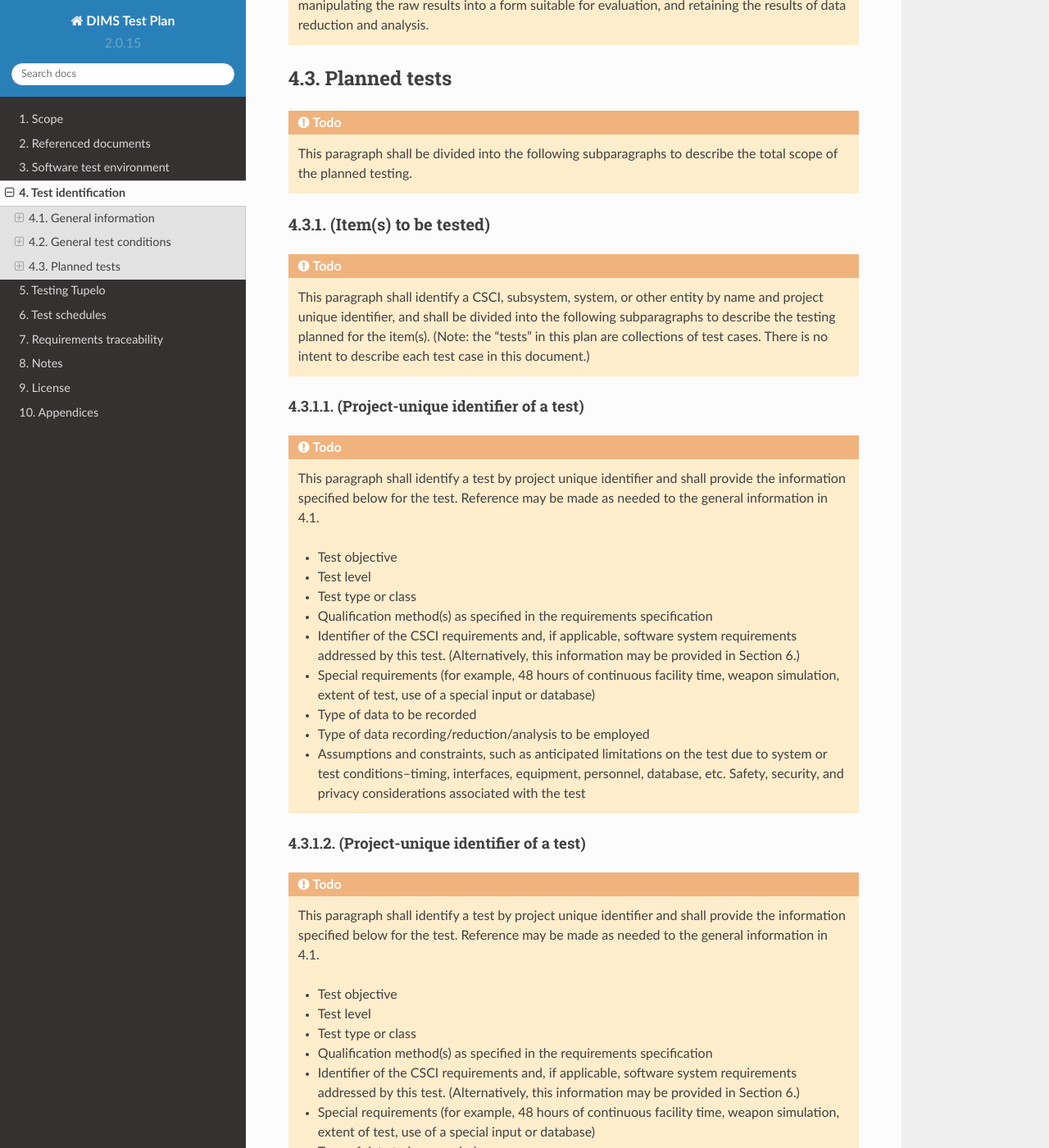
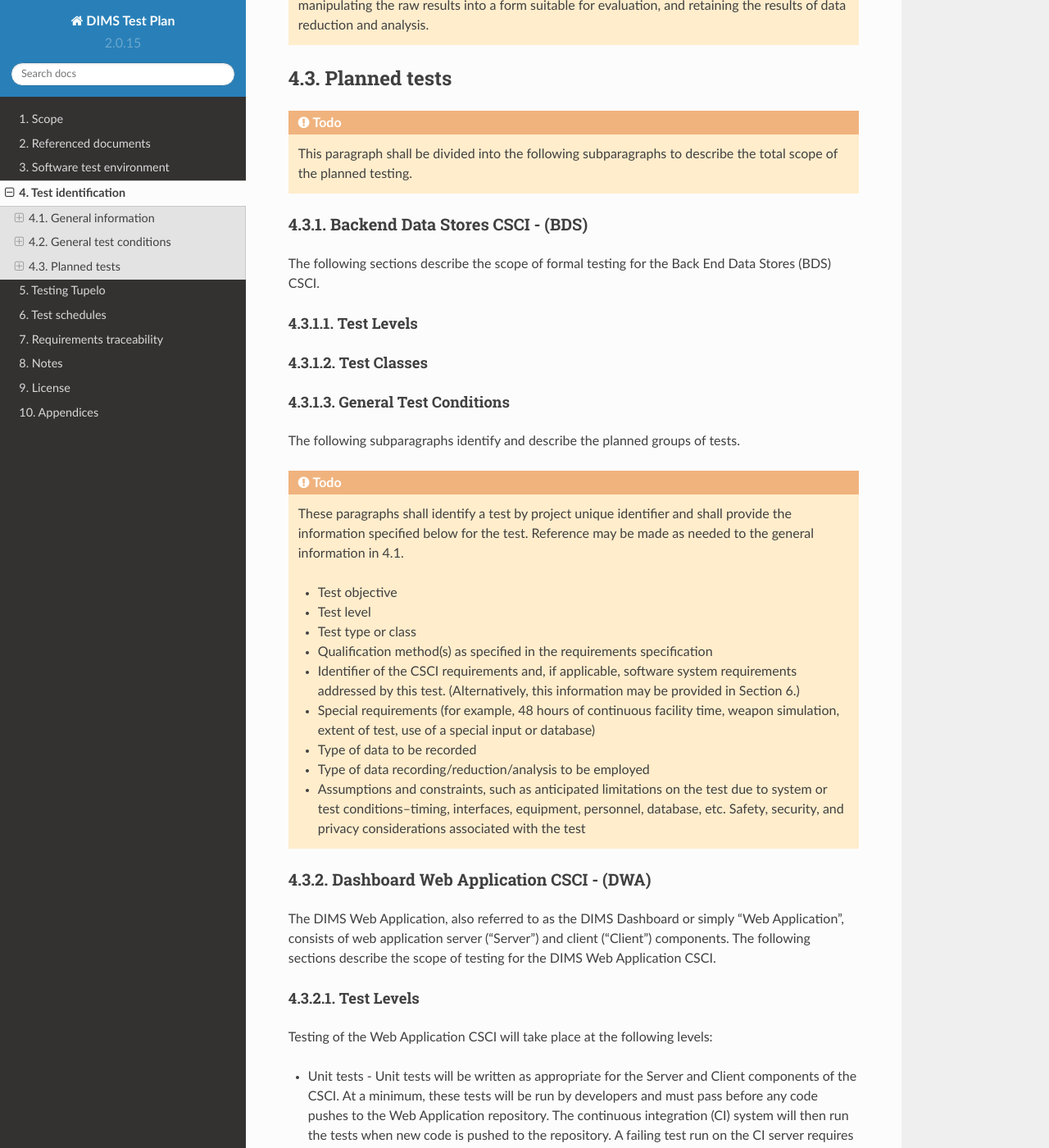
Before and after one commit to uw-dims/dims-tp, a Sphinx documentation site: the page built from source/testidentification.rst, in a window 1280 px wide and 1400 px high, scrolled down 2026 px. Shown: the whole window at 82% size. Built offline with Sphinx 7.4.7 and the Read the Docs theme 2.0.0, drawn with Linux system fonts in a browser that asks for light colours; some of the changed text lies outside the part shown.

Commit message:
Add sections for each CSCI, modelled on Dashboard example

```diff
--- a/source/testidentification.rst
+++ b/source/testidentification.rst
@@ -138,28 +138,37 @@
    This paragraph shall be divided into the following subparagraphs to describe
    the total scope of the planned testing.
 
-.. _itemstobetested_1:
+..
 
-(Item(s) to be tested)
-~~~~~~~~~~~~~~~~~~~~~~
+.. _bdscsci:
+
+Backend Data Stores CSCI - (BDS)
+~~~~~~~~~~~~~~~~~~~~~~~~~~~~~~~~
+
+The following sections describe the scope of formal testing for the Back End
+Data Stores (BDS) CSCI.
+
+
+.. _bdslevels:
+
+Test Levels
+^^^^^^^^^^^
+
+.. _bdsclasses:
+
+Test Classes
+^^^^^^^^^^^^
+
+.. _bdsconditions:
+
+General Test Conditions
+^^^^^^^^^^^^^^^^^^^^^^^
+
+The following subparagraphs identify and describe the planned groups of tests.
 
 .. todo::
 
-    This paragraph shall identify a CSCI, subsystem, system, or other entity by
-    name and project unique identifier, and shall be divided into the following
-    subparagraphs to describe the testing planned for the item(s). (Note: the
-    "tests" in this plan are collections of test cases. There is no intent to
-    describe each test case in this document.)
-
-
-.. _projectid_1:
-
-(Project-unique identifier of a test)
-^^^^^^^^^^^^^^^^^^^^^^^^^^^^^^^^^^^^^
-
-.. todo::
-
-   This paragraph shall identify a test by project unique identifier and shall
+   These paragraphs shall identify a test by project unique identifier and shall
    provide the information specified below for the test. Reference may be made
    as needed to the general information in 4.1.
 
@@ -181,42 +190,18 @@
 
 ..
 
-.. _projectid_2:
 
-(Project-unique identifier of a test)
-^^^^^^^^^^^^^^^^^^^^^^^^^^^^^^^^^^^^^
+.. _dwacsci:
 
-.. todo::
-
-   This paragraph shall identify a test by project unique identifier and shall
-   provide the information specified below for the test. Reference may be made
-   as needed to the general information in 4.1.
-
-   + Test objective
-   + Test level
-   + Test type or class
-   + Qualification method(s) as specified in the requirements specification
-   + Identifier of the CSCI requirements and, if applicable, software system
-     requirements addressed by this test. (Alternatively, this information may be
-     provided in Section 6.)
-   + Special requirements (for example, 48 hours of continuous facility time, weapon
-     simulation, extent of test, use of a special input or database)
-   + Type of data to be recorded
-   + Type of data recording/reduction/analysis to be employed
-   + Assumptions and constraints, such as anticipated limitations on the test
-     due to system or test conditions--timing, interfaces, equipment,
-     personnel, database, etc.  Safety, security, and privacy considerations
-     associated with the test
-
-..
-
-DIMS Web Application CSCI - (Unique Identifier)
-~~~~~~~~~~~~~~~~~~~~~~~~~~~~~~~~~~~~~~~~~~~~~~~
+Dashboard Web Application CSCI - (DWA)
+~~~~~~~~~~~~~~~~~~~~~~~~~~~~~~~~~~~~~~
 
 The DIMS Web Application, also referred to as the DIMS Dashboard or simply
 "Web Application", consists of
 web application server ("Server") and client ("Client") components. The following sections
 describe the scope of testing for the DIMS Web Application CSCI.
+
+.. _dwalevels:
 
 Test Levels
 ^^^^^^^^^^^
@@ -316,3 +305,100 @@
    #. Test type or class: Expected value, erroneous input
    #. Qualification method: Test
    #. Type of data to be recorded: Tester, Execution date, Status (Pass/Fail)
+
+.. _diutcsci:
+
+Data Integration and User Tools CSCI - (DIUT)
+~~~~~~~~~~~~~~~~~~~~~~~~~~~~~~~~~~~~~~~~~~~~~
+
+The following sections describe the scope of formal testing for the Data
+Integration and User Tools (DIUT) CSCI.
+
+.. _diutlevels:
+
+Test Levels
+^^^^^^^^^^^
+
+.. _diutclasses:
+
+Test Classes
+^^^^^^^^^^^^
+
+.. _diutconditions:
+
+General Test Conditions
+^^^^^^^^^^^^^^^^^^^^^^^
+
+The following subparagraphs identify and describe the planned groups of tests.
+
+.. todo::
+
+   These paragraphs shall identify a test by project unique identifier and shall
+   provide the information specified below for the test. Reference may be made
+   as needed to the general information in 4.1.
+
+   + Test objective
+   + Test level
+   + Test type or class
+   + Qualification method(s) as specified in the requirements specification
+   + Identifier of the CSCI requirements and, if applicable, software system
+     requirements addressed by this test. (Alternatively, this information may be
+     provided in Section 6.)
+   + Special requirements (for example, 48 hours of continuous facility time, weapon
+     simulation, extent of test, use of a special input or database)
+   + Type of data to be recorded
+   + Type of data recording/reduction/analysis to be employed
+   + Assumptions and constraints, such as anticipated limitations on the test
+     due to system or test conditions--timing, interfaces, equipment,
+     personnel, database, etc.  Safety, security, and privacy considerations
+     associated with the test
+
+..
+
+.. _vliscsci:
+
+Vertical/Lateral Information Sharing CSCI - (VLIS)
+~~~~~~~~~~~~~~~~~~~~~~~~~~~~~~~~~~~~~~~~~~~~~~~~~~
+
+The following sections describe the scope of formal testing for the Vertical
+and Lateral Information Sharing (VLIS) CSCI.
+
+.. _vlislevels:
+
+Test Levels
+^^^^^^^^^^^
+
+.. _vlisclasses:
+
+Test Classes
+^^^^^^^^^^^^
+
+.. _vlisconditions:
+
+General Test Conditions
+^^^^^^^^^^^^^^^^^^^^^^^
+The following subparagraphs identify and describe the planned groups of tests.
+
+.. todo::
+
+   These paragraphs shall identify a test by project unique identifier and shall
+   provide the information specified below for the test. Reference may be made
+   as needed to the general information in 4.1.
+
+   + Test objective
+   + Test level
+   + Test type or class
+   + Qualification method(s) as specified in the requirements specification
+   + Identifier of the CSCI requirements and, if applicable, software system
+     requirements addressed by this test. (Alternatively, this information may be
+     provided in Section 6.)
+   + Special requirements (for example, 48 hours of continuous facility time, weapon
+     simulation, extent of test, use of a special input or database)
+   + Type of data to be recorded
+   + Type of data recording/reduction/analysis to be employed
+   + Assumptions and constraints, such as anticipated limitations on the test
+     due to system or test conditions--timing, interfaces, equipment,
+     personnel, database, etc.  Safety, security, and privacy considerations
+     associated with the test
+
+..
```
Also changed, not shown: other parts of source/testidentification.rst (+4 -0 lines).
